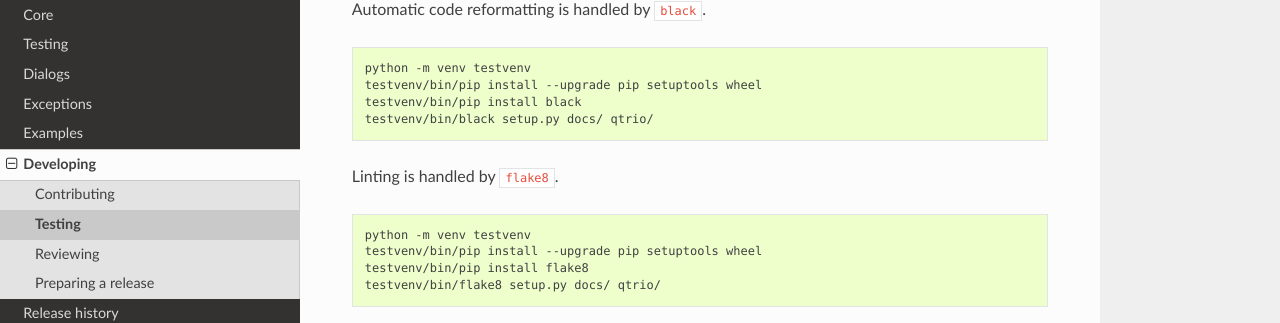
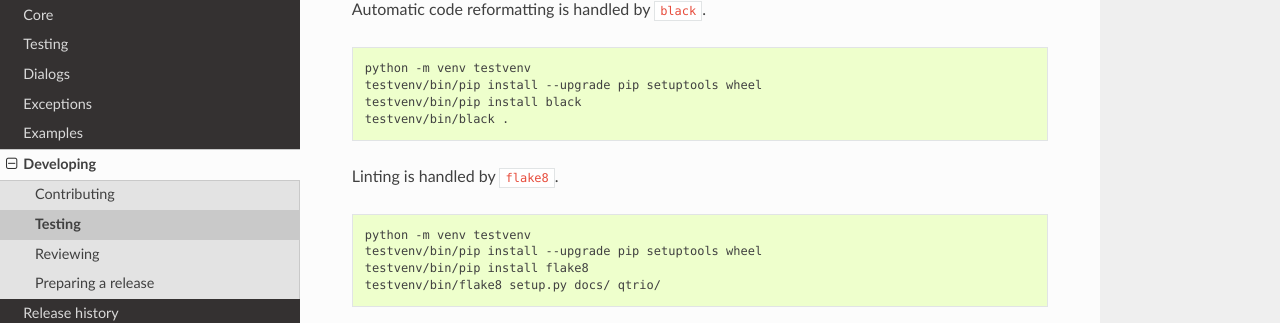
Before and after one commit to altendky/qtrio, a Sphinx documentation site: the page built from docs/source/development/testing.rst, in a window 1280 px wide and 900 px high, scrolled down 522 px. Shown: the part 148-471 px from the top of the window. Built offline with Sphinx 7.4.7 and the Read the Docs theme 2.0.0, drawn with Linux system fonts in a browser that asks for light colours.

Commit message:
note black . in docs

```diff
--- a/docs/source/development/testing.rst
+++ b/docs/source/development/testing.rst
@@ -34,7 +34,7 @@ Automatic code reformatting is handled by ``black``.
    python -m venv testvenv
    testvenv/bin/pip install --upgrade pip setuptools wheel
    testvenv/bin/pip install black
-   testvenv/bin/black setup.py docs/ qtrio/
+   testvenv/bin/black .
 
 Linting is handled by ``flake8``.
 
```
